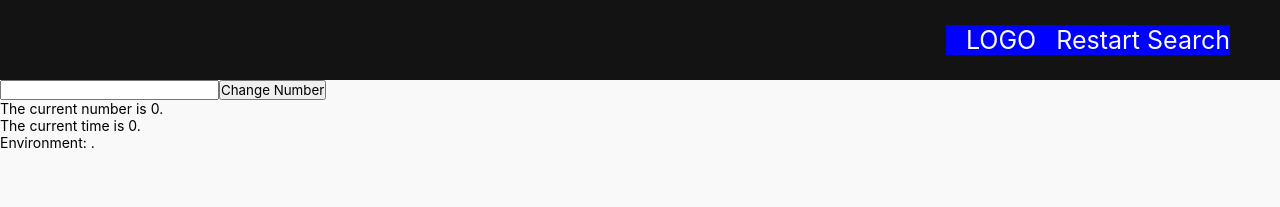
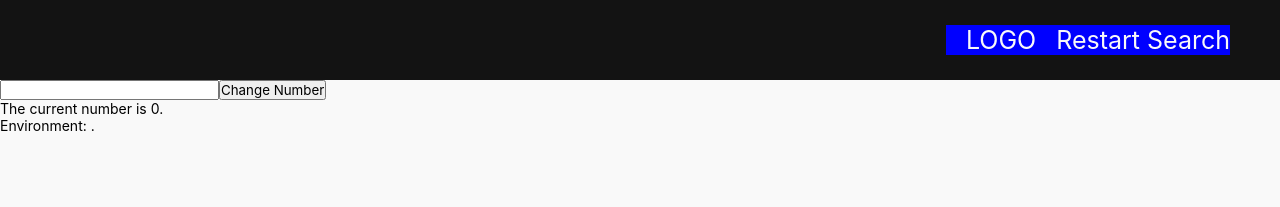
Before and after one commit to tzada8/capstone, a React (Create React App) app in the folder frontend/: page / in a window 1280 px wide. Shown: the top 207 px of the page. Built offline with nearby package versions, Linux system fonts and the light colour scheme; no server answers.

Commit message:
Removed temp /temp endpoint

```diff
--- a/frontend/src/pages/home/Home.jsx
+++ b/frontend/src/pages/home/Home.jsx
@@ -1,16 +1,9 @@
-import React, { useState, useEffect } from "react";
+import React, { useState } from "react";
 
 import "./Home.css";
 
 function Home() {
-    const [currentTime, setCurrentTime] = useState(0);
     const [currentNumber, setCurrentNumber] = useState(0);
-
-    useEffect(() => {
-        fetch(`${process.env.REACT_APP_BACKEND_BASE_API}/api/time`).then(res => res.json()).then(data => {
-            setCurrentTime(data.time);
-        });
-    }, []);
 
     const handleNumberClick = () => {
         fetch(`${process.env.REACT_APP_BACKEND_BASE_API}/api/number`, {
@@ -31,9 +24,6 @@ function Home() {
             <input type="number" onChange={handleNumberChange} />
             <button onClick={handleNumberClick}>Change Number</button>
             <p>The current number is {currentNumber}.</p>
-
-            <p>The current time is {currentTime}.</p>
-
             <p>Environment: {process.env.REACT_APP_ENVIRONMENT}.</p>
 		</div>
 	);
```
